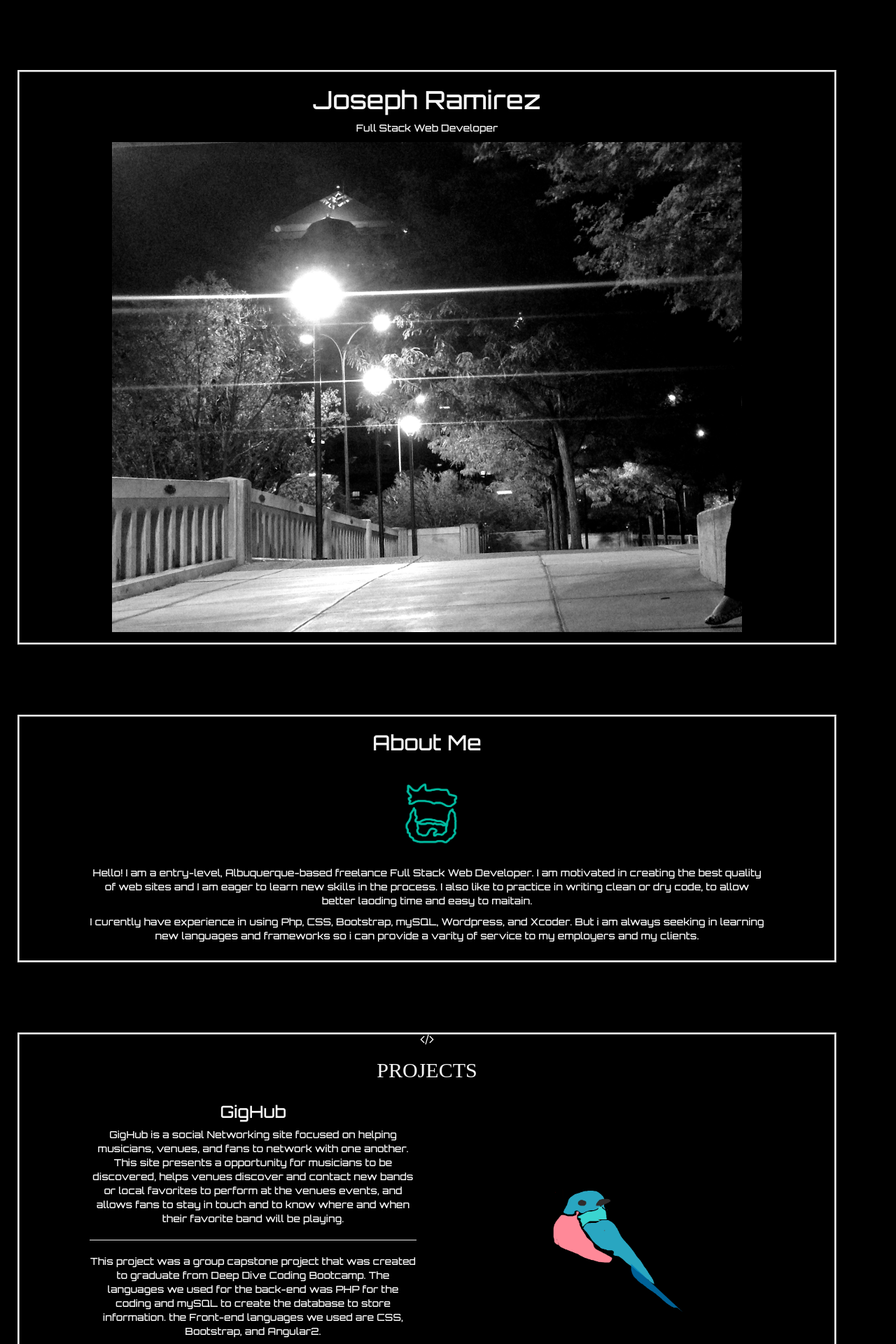
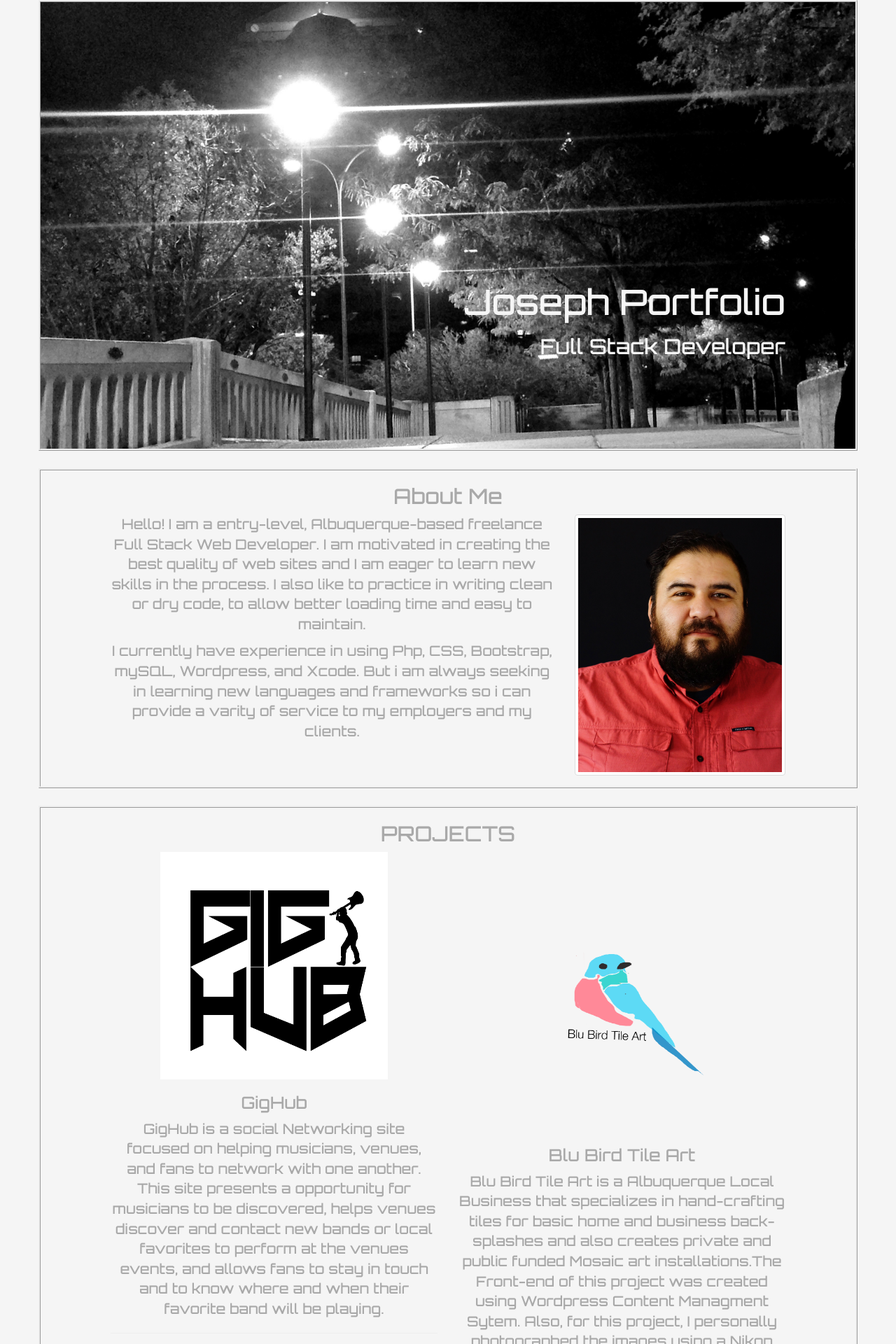
Before and after one commit to JosephBlu/portfolio_pwp, a PHP site: page / in a window 1280 px wide. Shown: the top 1920 px of the page at 70% size. Run offline with PHP 8.4, Linux system fonts and the light colour scheme; some libraries are stand-ins or nearby versions.

Commit message:
I MADE ALOT OF CHANGES!!!

```diff
--- a/public_html/css/style.css
+++ b/public_html/css/style.css
@@ -1,25 +1,38 @@
 
-@media (min-width: 700px) {
-	header {
-		text-align: center;
-		margin-top: 5px;
-		margin-bottom: 5px;
-	}
+
+body {
+	color: darkgray;
+	background-color: whitesmoke;
+	font-family: 'Orbitron', sans-serif;
 }
 
-.fa-code  {
-	color: whitesmoke;
+h1 {
+	font-size: 50px;
 }
 
-body {
-	color: whitesmoke;
-	background-color: black;
-	font-family: 'Orbitron', sans-serif;
+p {
+	font-size: 20px;
+}
+
+@media screen and  (min-width: 768px) {
+	#intro-section {
+		background-image: url("../images/IMG_3346.jpg") !important;
+		background-size: cover !important;
+		background-repeat: no-repeat !important;
+		background-position: center center !important;
+		color: whitesmoke;
+		position: relative;
+		height: 100%;
+		padding-top: 380px !important;
+		padding-bottom: 120px !important;
+		text-align: right;
+		background: #fff;
+	}
 }
 
 @media handheld and (grid) and (max-width: 15em) {
 	@media (min-width: 700px) {
-		.col-md-12, .col-md-6 {
+		.col-md-12 .col-md-6 {
 			margin-bottom: 10px;
 			margin-top: 20px;
 		}
@@ -28,7 +41,7 @@ body {
 
 @media (min-width: 400px) {
 	img {
-		align-self: center;
+
 	}
 }
 
@@ -37,9 +50,9 @@ body {
 		text-align: center;
 		padding-left: 100px;
 		padding-right: 100px;
-		margin: 100px 25px;
 		border-style: ridge;
 		padding-bottom: 15px;
+		margin-bottom: 25px;
 	}
 }
 
--- a/public_html/index.php
+++ b/public_html/index.php
@@ -5,7 +5,8 @@
 		<meta http-equiv="X-UA-Compatible" content="ie=edge"/>
 		<meta name="viewport" content="width=device- width, initial_scale=1"/>
 
-		<link rel="stylesheet" href="https://maxcdn.bootstrapcdn.com/bootstrap/3.3.7/css/bootstrap.min.css" integrity="sha384-BVYiiSIFeK1dGmJRAkycuHAHRg32OmUcww7on3RYdg4Va+PmSTsz/K68vbdEjh4u" crossorigin="anonymous">
+		<link rel="stylesheet" href="https://maxcdn.bootstrapcdn.com/bootstrap/3.3.7/css/bootstrap.min.css"
+				integrity="sha384-BVYiiSIFeK1dGmJRAkycuHAHRg32OmUcww7on3RYdg4Va+PmSTsz/K68vbdEjh4u" crossorigin="anonymous">
 		<!--Font awesome-->
 		<link rel="stylesheet" href="path/to/font-awesome/css/font-awesome.min.css">
 		<link rel="stylesheet" href="css/style.css" type="text/css">
@@ -17,12 +18,16 @@
 		<script src="https://ajax.googleapis.com/ajax/libs/jquery/2.2.2/jquery.min.js"></script>
 
 		<!-- jQuery Form, Validate, Additional Methods -->
-		<script type="text/javascript" src="https://cdnjs.cloudflare.com/ajax/libs/jquery.form/3.51/jquery.form.min.js"></script>
-		<script src="https://cdnjs.cloudflare.com/ajax/libs/jquery-validate/1.16.0/jquery.validate.min.js" type="text/javascript"></script>
-		<script src="https://cdnjs.cloudflare.com/ajax/libs/jquery-validate/1.16.0/additional-methods.min.js" type="text/javascript"></script>
+		<script type="text/javascript"
+				  src="https://cdnjs.cloudflare.com/ajax/libs/jquery.form/3.51/jquery.form.min.js"></script>
+		<script src="https://cdnjs.cloudflare.com/ajax/libs/jquery-validate/1.16.0/jquery.validate.min.js"
+				  type="text/javascript"></script>
+		<script src="https://cdnjs.cloudflare.com/ajax/libs/jquery-validate/1.16.0/additional-methods.min.js"
+				  type="text/javascript"></script>
 
 		<!-- google fonts-->
-		<link href="https://fonts.googleapis.com/css?family=Open+Sans:400i,600,700|Roboto+Mono:100,400,500,700" rel="stylesheet">
+		<link href="https://fonts.googleapis.com/css?family=Open+Sans:400i,600,700|Roboto+Mono:100,400,500,700"
+				rel="stylesheet">
 		<link href="https://fonts.googleapis.com/css?family=Orbitron:500" rel="stylesheet">
 
 		<!--favicon generator-->
@@ -30,7 +35,9 @@
 
 
 		<!-- Latest compiled and minified JavaScript -->
-		<script src="https://maxcdn.bootstrapcdn.com/bootstrap/3.3.7/js/bootstrap.min.js" integrity="sha384-Tc5IQib027qvyjSMfHjOMaLkfuWVxZxUPnCJA7l2mCWNIpG9mGCD8wGNIcPD7Txa" crossorigin="anonymous"></script>
+		<script src="https://maxcdn.bootstrapcdn.com/bootstrap/3.3.7/js/bootstrap.min.js"
+				  integrity="sha384-Tc5IQib027qvyjSMfHjOMaLkfuWVxZxUPnCJA7l2mCWNIpG9mGCD8wGNIcPD7Txa"
+				  crossorigin="anonymous"></script>
 
 		<!-- Your JavaScript Form Validator -->
 		<script src="js/form-validate.js"></script>
@@ -41,24 +48,46 @@
 	</head>
 	<!-- This is for the first section-->
 	<body>
-		<div class="padding-large" id="main">
-			<header class="container">
-				<h1>Joseph Ramirez</h1>
-				<p> Full Stack Web Developer</p>
-				<img src="./images/IMG_3346.jpg" width="900" height="700" align="center">
-			</header>
+		<!--		<div class="padding-large" id="main">-->
+		<!--			<header class="container">-->
+		<!--				<div class="row">-->
+		<!--					<div class="embed-responsive embed-responsive-16by9">-->
+		<!--						<!-- Add media queries to both medium and 992px width -->
+		<!--						<video src="./images/abq.mov" type="video/webm" autoplay muted loop>-->
+		<!--					</div>-->
+		<!--				</div>-->
+		<!--				<div class="col-md-4-offset" align="center">-->
+		<!--					<h1>Joseph Ramirez</h1>-->
+		<!--					<p> Full Stack Web Developer</p>-->
+		<!--				</div>-->
+		<!--		</div-->
+		<!--		</video>-->
+		<!--		</div>-->
+		<!-- This is for the first section-->
+		<div class="container" id="intro-section">
+			<div class="row">
+				<div class="col-md-12">
+					<h1>Joseph Portfolio</h1>
+					<h2>Full Stack Developer</h2>
 				</div>
-
+			</div>
+		</div>
 		<!-- this is the About page -->
 		<div class="container" id="aboutMe">
 			<div class="row">
 				<div class="col-md-12">
 					<h2>About Me</h2>
 				</div>
-					<img alt="Brand"  class="img-circle" src="./images/beard.png" height="150" width="125">
-					<div class="col-md-12">
-						<p>Hello! I am a entry-level, Albuquerque-based freelance Full Stack Web Developer. I am motivated in creating the best quality of web sites and I am eager to learn new skills in the process. I also like to practice in writing clean or dry code, to allow better laoding time and easy to maitain. </p>
-						<p>I curently have experience in using Php, CSS, Bootstrap, mySQL, Wordpress, and Xcoder. But i am always seeking in learning new languages and frameworks so i can provide a varity of service to my employers and my clients. </p>
+				<div class="col-md-8">
+					<p>Hello! I am a entry-level, Albuquerque-based freelance Full Stack Web Developer. I am motivated in
+						creating the best quality of web sites and I am eager to learn new skills in the process. I also like
+						to practice in writing clean or dry code, to allow better loading time and easy to maintain. </p>
+					<p>I currently have experience in using Php, CSS, Bootstrap, mySQL, Wordpress, and Xcode. But i am always
+						seeking in learning new languages and frameworks so i can provide a varity of service to my employers
+						and my clients.</p>
+				</div>
+				<div class="col-md-4">
+					<img src="images/_DSC7929.jpg" class="img-thumbnail" alt="Responsive image" height="442" width="400">
 				</div>
 			</div>
 		</div>
@@ -67,18 +96,28 @@
 		<div class="container">
 			<div class="row">
 				<div class="col-md-12">
-						<i class="fa fa-code fa-lg" aria-hidden="true">
 					<h2> PROJECTS</h2>
-						</i>
 				</div>
 				<div class="col-md-6 ">
+					<img src="images/GigHubLogoV1.jpg" width="325" height="325">
 					<h3>GigHub</h3>
-							<p>GigHub is a social Networking site focused on helping musicians, venues, and fans to network with one another. This site presents a opportunity for musicians to be discovered, helps venues discover and contact new bands or local favorites to perform at the venues events, and allows fans to stay in touch and to know where and when their favorite band will be playing. <hr>This project was a group capstone project that was created to graduate from Deep Dive Coding Bootcamp. The languages we used for the back-end was PHP for the coding and mySQL to create the database to store information. the Front-end languages we used are CSS, Bootstrap, and Angular2.</p>
+					<p>GigHub is a social Networking site focused on helping musicians, venues, and fans to network with one
+						another. This site presents a opportunity for musicians to be discovered, helps venues discover and
+						contact new bands or local favorites to perform at the venues events, and allows fans to stay in touch
+						and to know where and when their favorite band will be playing.
+					<hr>
+					This project was a group capstone project that was created to graduate from Deep Dive Coding Bootcamp.
+					The languages we used for the back-end was PHP for the coding and mySQL to create the database to store
+					information. the Front-end languages we used are CSS, Bootstrap, and Angular2.</p>
 				</div>
 				<div class="col-md-6 ">
 					<img src="images/blubird1.png" width="325" height="400">
 					<h3>Blu Bird Tile Art</h3>
-						<p>Blu Bird Tile Art is a Albuquerque Local Business that specializes in hand-crafting tiles for basic home and business back-splashes and also creates private and public funded Mosaic art installations.The Front-end of this project was created using Wordpress Content Managment Sytem. Also, for this project, I personally photographed the images using a Nikon D3300 and Adobe Lightroom for minor editing. </p>
+					<p>Blu Bird Tile Art is a Albuquerque Local Business that specializes in hand-crafting tiles for basic
+						home and business back-splashes and also creates private and public funded Mosaic art
+						installations.The Front-end of this project was created using Wordpress Content Managment Sytem. Also,
+						for this project, I personally photographed the images using a Nikon D3300 and Adobe Lightroom for
+						minor editing. </p>
 				</div>
 			</div>
 		</div>
@@ -91,15 +130,41 @@
 				<div class="row">
 					<div col-md-4>
 						<h3>Back-End</h3>
-					<p>My current back-end languages consist of PHP, HTML, mySql, and Xcode. The two languages and frameworks I am in the process of learning are Python and Laravel.  </p>
+						<p>My current back-end languages consist of PHP, HTML, mySql, and Xcode. The two languages and
+							frameworks I am in the process of learning are Python and Laravel. </p>
+					</div>
+					<p>My confidence in back-end programming.</p>
+					<div class="progress">
+						<div class="progress-bar progress-bar-striped active" role="progressbar" aria-valuenow="70"
+							  aria-valuemin="0" aria-valuemax="100" style="width: 70%;">
+							70%
+						</div>
 					</div>
 					<div col-md-4>
 						<h3>Front-End</h3>
-						<p>For the front-end, I am experienced in CSS, Angular2, and Bootstrap. These three languages I am constantly learning new ways to deploy and strengthen my understanding of how to use them effectivly.   </p>
+						<p>For the front-end, I am experienced in CSS, Angular2, and Bootstrap. These three languages I am
+							constantly learning new ways to deploy and strengthen my understanding of how to use them
+							effectively. </p>
+						<p>My confidence in front-end programming.</p>
+						<div class="progress">
+							<div class="progress-bar progress-bar-striped active" role="progressbar" aria-valuenow="54"
+								  aria-valuemin="0" aria-valuemax="100" style="width: 54%;">
+								54%
+							</div>
+						</div>
 					</div>
 					<div col-md-4>
 						<h3>Wordpress</h3>
-						<p>Wordpress has been a valuable tool to learn, especially for clients who are wanting to update the contents of thier website themselves. However, setting up and design can be tedious, time consuming, and overwhelming. But I am here to help. Learning wordpress is how I started my journey as a Web Developer </p>
+						<p>Wordpress has been a valuable tool to learn, especially for clients who are wanting to update the
+							contents of thier website themselves. However, setting up and design can be tedious, time
+							consuming, and overwhelming. But I am here to help. Learning wordpress is how I started my journey
+							as a Web Developer </p>
+						<div class="progress">
+							<div class="progress-bar progress-bar-striped active" role="progressbar" aria-valuenow="75"
+								  aria-valuemin="0" aria-valuemax="100" style="width: 75%;">
+								75%
+							</div>
+						</div>
 					</div>
 				</div>
 			</div>
@@ -109,8 +174,13 @@
 			<div class="container">
 				<div class="row">
 					<div class="col-md-4">
+						<h3>Rèsumè</h3>
+						<p> Feel free to take a look at my technical resume by clicking on the downloadable link named
+							"Rèsumè"</p>
+						<a target="_blank" href="resume/updatedresume%202.pdf">Rèsumè</a>
+						<h2>OR</h2>
 					</div>
-				<div class="col-md-4">
+					<div class="col-md-4-offset">
 						<h2> Feel free to Contact Me!</h2>
 
 						<!--Begin Contact Form-->
@@ -148,7 +218,8 @@
 									<div class="input-group-addon">
 										<i class="fa fa-comment" aria-hidden="true"></i>
 									</div>
-								<textarea class="form-control" rows="5" id="message" name="message" placeholder="Message (2000 characters max)"></textarea>
+									<textarea class="form-control" rows="5" id="message" name="message"
+												 placeholder="Message (2000 characters max)"></textarea>
 								</div>
 							</div>
 
@@ -174,7 +245,7 @@
 
 	<script>
 
-		$(function () {
+		$(function() {
 			$('[data-toggle="popover"]').popover()
 		})
 	</script>
```
Also changed, not shown: public_html/images/GigHubLogoV1.jpg (added), public_html/images/JJR.JPG (added), public_html/images/_DSC7929.jpg (added), 4 other files. Lines whose indentation alone changed are shown as unchanged.
